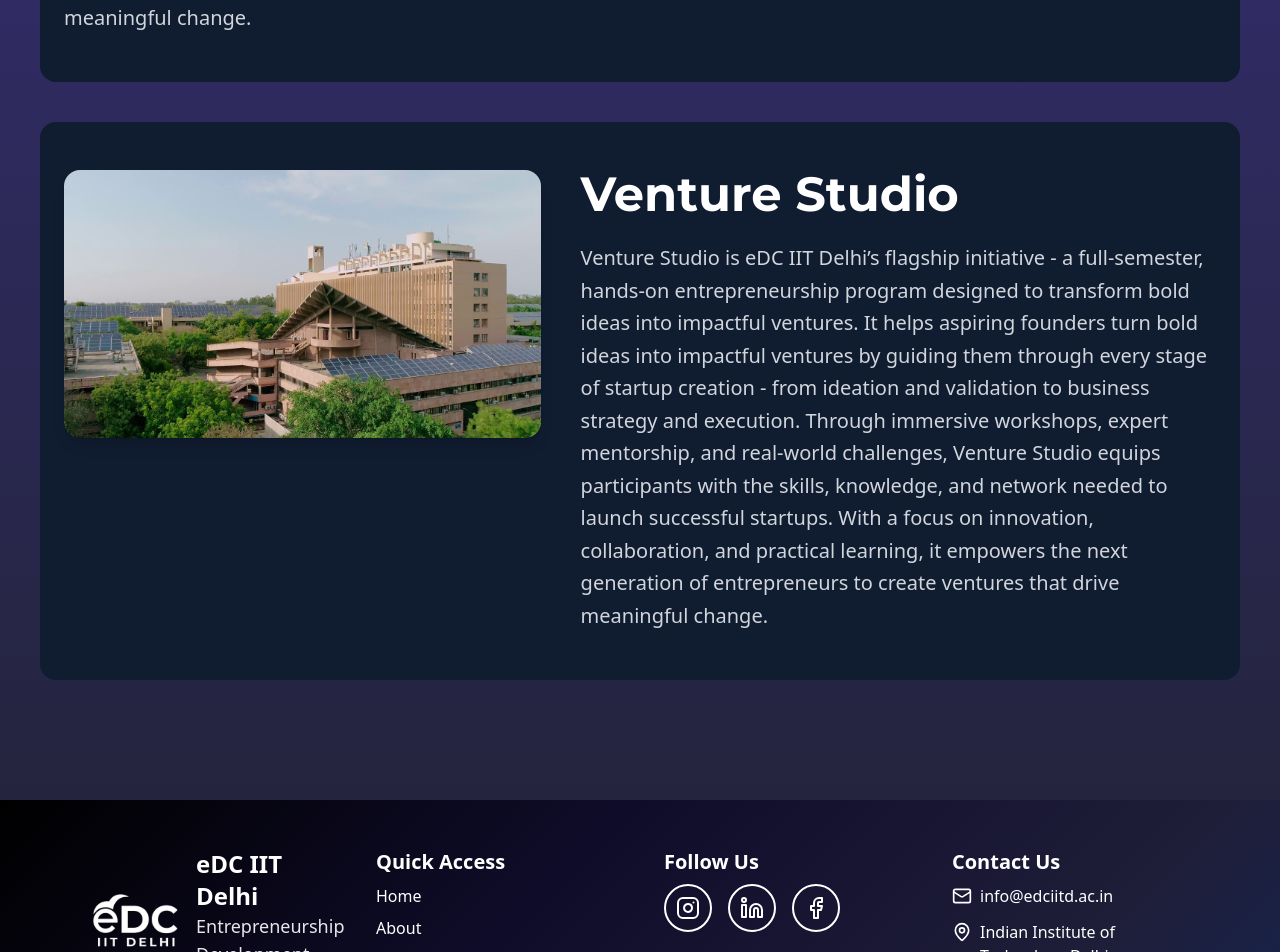
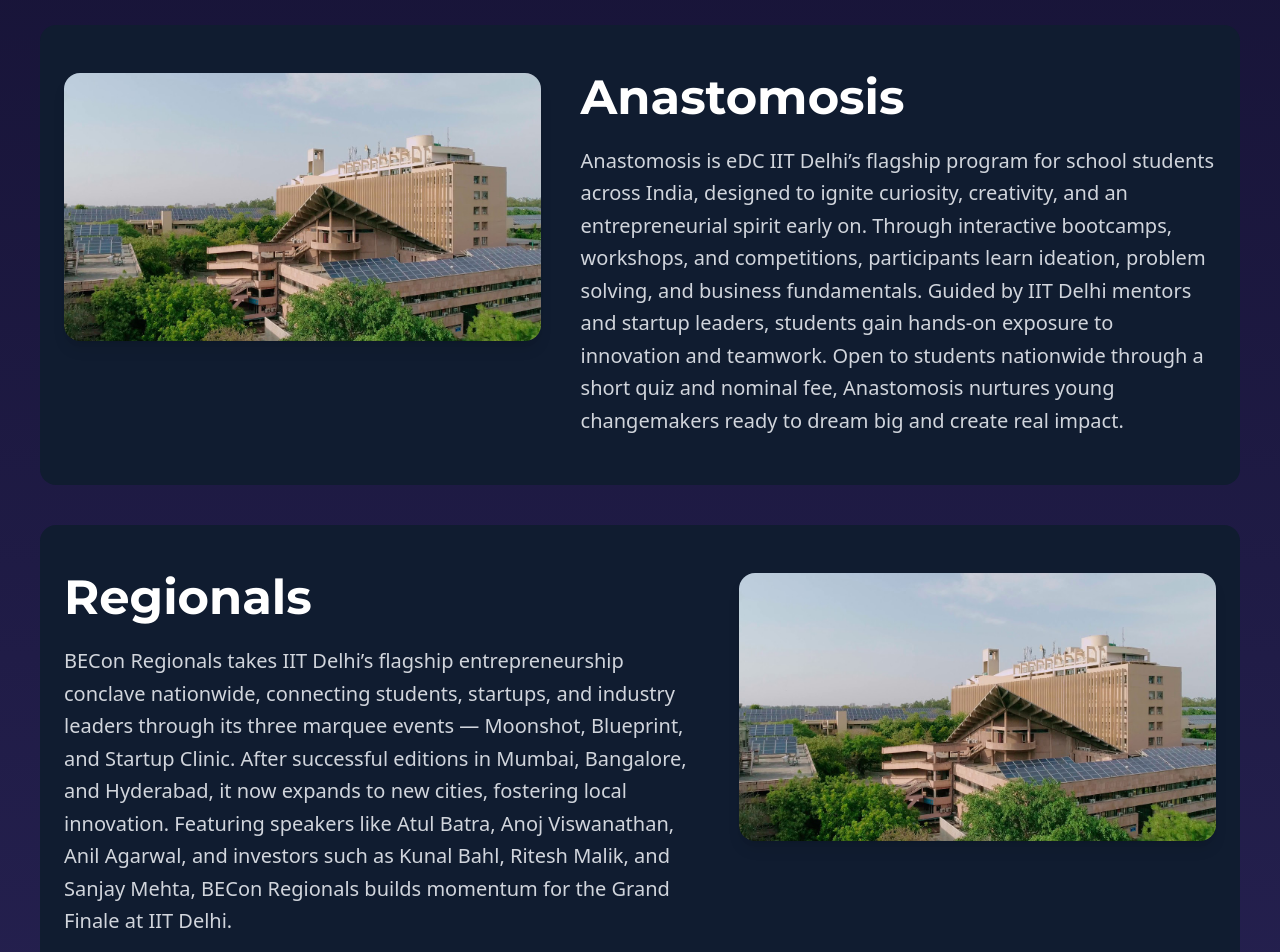
Before and after one commit to Prabhav2503/eDC, a React (Vite) app: page /initial in a window 1280 px wide. Shown: the part 820-1772 px from the top of the page. Built offline with nearby package versions, Linux system fonts and the light colour scheme.

Commit message:
update/updated initiative content

```diff
--- a/src/components/blogs.jsx
+++ b/src/components/blogs.jsx
@@ -90,7 +90,7 @@
 
 const Blogs = ({ JPG }) => {
   return (
-    <div className="w-full bg-[#0A0E1A] text-white py-16">
+    <div className="w-full bg-transparent text-white py-16">
       <div className="px-6 sm:px-8 md:px-12 lg:px-20">
         {/* Header Section */}
         <div className="text-center mb-12">
--- a/src/pages/Initiative.jsx
+++ b/src/pages/Initiative.jsx
@@ -1,17 +1,21 @@
 import React, { useEffect } from 'react';
 import IIT from '../assets/IIT.jpg';
-import {ArrowRight } from 'lucide-react';
 import { useInView } from 'react-intersection-observer';
-import Navbar from "../components/navbar";
+import Navbar from '../components/navbar';
 import initiatives from '../utility/initiative.jsx';
 
+const AboutSection = ({ image, title, description, reverse = false }) => {
+  const sectionClasses = reverse
+    ? 'w-full bg-[#101c30] rounded-2xl text-white py-12 px-6 flex flex-col lg:flex-row-reverse items-center justify-between gap-10'
+    : 'w-full bg-[#101c30] rounded-2xl text-white py-12 px-6 flex flex-col lg:flex-row items-center justify-between gap-10';
 
-const AboutHome = ({ image,title,description }) => {
   return (
-    <section className="w-full bg-[#101c30] rounded-2xl text-white py-12 px-6   flex flex-col lg:flex-row items-center justify-between gap-10 ">
-
-      <div className="w-full  flex flex-col justify-center lg:w-60/100 ">
-        <h2 className="text-4xl md:text-5xl font-bold mb-6 text-center lg:text-left" style={{ fontFamily: "Montserrat" }}>
+    <section className={sectionClasses}>
+      <div className="w-full flex flex-col justify-center lg:w-60/100">
+        <h2
+          className="text-4xl md:text-5xl font-bold mb-6 text-center lg:text-left"
+          style={{ fontFamily: 'Montserrat' }}
+        >
           {title}
         </h2>
         <p className="text-gray-300 text-base md:text-xl leading-relaxed text-center lg:text-left">
@@ -21,8 +25,8 @@
 
       <div className="w-full lg:w-45/100 flex justify-center self-start">
         <img
-          src={image}
-          alt="eDC IIT Delhi Team"
+          src={image || IIT}
+          alt={title}
           className="rounded-2xl shadow-lg w-full object-cover"
         />
       </div>
@@ -30,31 +34,7 @@
   );
 };
 
-const AboutHomeReverse = ({ image,title,description }) => {
-  return (
-    <section className="w-full bg-[#101c30] rounded-2xl text-white py-12 px-6   flex flex-col lg:flex-row-reverse items-center justify-between gap-10 ">
-
-      <div className="w-full  flex flex-col justify-center lg:w-60/100 ">
-        <h2 className="text-4xl md:text-5xl font-bold mb-6 text-center lg:text-left" style={{ fontFamily: "Montserrat" }}>
-          {title}
-        </h2>
-        <p className="text-gray-300 text-base md:text-xl leading-relaxed text-center lg:text-left">
-          {description}
-        </p>
-      </div>
-
-  <div className="w-full lg:w-45/100 flex justify-center self-start">
-        <img
-          src={image}
-          alt="eDC IIT Delhi Team"
-          className="rounded-2xl shadow-lg w-full object-cover"
-        />
-      </div>
-    </section>
-  );
-};
-
-const Initiative = ({ setShrink,shrink, SVGs }) => {
+const Initiative = ({ setShrink, shrink, SVGs }) => {
   const { ref, inView } = useInView();
 
   // Scroll to top when component mounts
@@ -63,15 +43,15 @@
   }, []);
 
   useEffect(() => {
-    console.log(inView);
-    setShrink(inView);
-  }, [inView]);
+    setShrink?.(inView);
+  }, [inView, setShrink]);
 
   return (
     <div>
-      <div className=" absolute top-0 w-full z-20">
+      <div className="absolute top-0 w-full z-20">
         <Navbar SVGs={SVGs} shrink={shrink} />
       </div>
+
       <div className="w-full bg-gradient-to-b from-[#0F0C29] via-[#302B63] to-[#24243E] text-white flex flex-col items-center justify-center px-10 py-30">
         {/* Heading */}
         <div className="text-center mb-14">
@@ -80,9 +60,18 @@
             Comprehensive programs designed to support every stage of your entrepreneurial journey
           </p>
         </div>
+
         <div className="w-full flex flex-col items-center justify-center gap-10" ref={ref}>
-        <AboutHome image={IIT} title="Venture Studio" description="Venture Studio is eDC IIT Delhi’s flagship initiative - a full-semester, hands-on entrepreneurship program designed to transform bold ideas into impactful ventures. It helps aspiring founders turn bold ideas into impactful ventures by guiding them through every stage of startup creation - from ideation and validation to business strategy and execution. Through immersive workshops, expert mentorship, and real-world challenges, Venture Studio equips participants with the skills, knowledge, and network needed to launch successful startups. With a focus on innovation, collaboration, and practical learning, it empowers the next generation of entrepreneurs to create ventures that drive meaningful change."/>
-        <AboutHomeReverse image={IIT} title="Venture Studio" description="Venture Studio is eDC IIT Delhi’s flagship initiative - a full-semester, hands-on entrepreneurship program designed to transform bold ideas into impactful ventures. It helps aspiring founders turn bold ideas into impactful ventures by guiding them through every stage of startup creation - from ideation and validation to business strategy and execution. Through immersive workshops, expert mentorship, and real-world challenges, Venture Studio equips participants with the skills, knowledge, and network needed to launch successful startups. With a focus on innovation, collaboration, and practical learning, it empowers the next generation of entrepreneurs to create ventures that drive meaningful change."/>
+          {Array.isArray(initiatives) &&
+            initiatives.map((item, idx) => (
+              <AboutSection
+                key={`${item.title || 'initiative'}-${idx}`}
+                title={item.title}
+                description={item.description}
+                image={item.image}
+                reverse={idx % 2 === 1}
+              />
+            ))}
         </div>
       </div>
     </div>
--- a/src/pages/Resource.jsx
+++ b/src/pages/Resource.jsx
@@ -10,7 +10,7 @@
   }, []);
 
   return (
-    <div className="min-h-screen bg-[#0A0E1A]">
+    <div className="min-h-screen bg-gradient-to-b from-[#0F0C29] via-[#302B63] to-[#24243E]">
       <div className="absolute top-0 w-full z-20">
         <Navbar SVGs={SVGs} shrink={true} />
       </div>
--- a/src/utility/initiative.jsx
+++ b/src/utility/initiative.jsx
@@ -3,45 +3,65 @@
 
 const initiatives = [
   {
-    title: 'Venture Studio',
-    description: 'Venture Studio is eDC IIT Delhi’s flagship initiative - a full-semester, hands-on entrepreneurship program designed to transform bold ideas into impactful ventures. It helps aspiring founders turn bold ideas into impactful ventures by guiding them through every stage of startup creation - from ideation and validation to business strategy and execution. Through weekly sessions, structured learning modules, and personalized guidance from distinguished IIT Delhi alumni such as Pawan Raj Kumar, Alok Mittal, and Vivek Srivastava, Venture Studio bridges the gap between academia and industry. Participants gain direct access to a vibrant ecosystem of mentors, investors, and industry leaders, helping them refine ideas, solve real-world problems, and bring their visions to life.Now in its third edition, Venture Studio continues to empower IIT Delhi students to think big, act bold, and build ventures that define the future of entrepreneurship in India',
-    image: IIT,
-  },
-  {
-    icon: <TrendingUp className="w-7 h-7 text-[#306ee8]" />,
-    title: 'Industry Connect',
-    description: 'Platform for aspiring entrepreneurs to present their startup ideas to a panel of investors, industry veterans, and successful entrepreneurs. Winners receive funding, mentorship, and invaluable feedback.',
-    image: IIT,
-    features: ['Seed funding opportunities', 'Investor connections', 'Media coverage', 'Incubation support'],
-  },
-  {
-    icon: <Users className="w-7 h-7 text-[#306ee8]" />,
-    title: 'Genesis',
-    description: 'Regular meetups, panel discussions, and social events designed to connect students with entrepreneurs, investors, and industry leaders. Build your professional network in a relaxed, engaging environment.',
-    image: IIT,
-    features: ['Meet successful founders', 'Industry insights', 'Career opportunities', 'Collaborative partnerships'],
-  },
-  {
-    icon: <GraduationCap className="w-7 h-7 text-[#306ee8]" />,
-    title: 'Kinesis',
-    description: 'Get paired with experienced entrepreneurs and industry professionals who provide personalized guidance on your startup journey. From ideation to scaling, our mentors have been there and done that.',
-    image: IIT,
-    features: ['1-on-1 mentoring sessions', 'Expert guidance', 'Strategic planning help', 'Long-term support'],
-  },
-  {
-    icon: <Rocket className="w-7 h-7 text-[#306ee8]" />,
-    title: 'Startup Incubator',
-    description: 'Comprehensive support system for early-stage startups including workspace, resources, funding connections, and operational guidance. Transform your idea into a viable business with our incubation program.',
-    image: IIT,
-    features: ['Co-working space', 'Legal & financial support', 'Tech infrastructure', 'Funding assistance'],
-  },
-  {
-    icon: <Briefcase className="w-7 h-7 text-[#306ee8]" />,
-    title: 'Workshop Series',
-    description: 'Hands-on training sessions covering essential entrepreneurial skills like business planning, financial modeling, marketing, product development, and more. Learn from practitioners and apply concepts immediately.',
-    image: IIT,
-    features: ['Expert instructors', 'Practical learning', 'Certificates', 'Networking sessions'],
-  },
+  title: 'Venture Studio',
+  description: 'Venture Studio is eDC IIT Delhi’s flagship semester-long entrepreneurship program that transforms bold ideas into real ventures. Through structured modules, mentorship, and guidance from leading IIT Delhi alumni and investors like Pawan Raj Kumar, Alok Mittal, and Vivek Srivastava, it bridges the gap between academia and industry. Now in its third edition, Venture Studio empowers students to ideate, validate, and execute impactful startups, driving the next generation of innovation and entrepreneurship in India.',
+  image: '',
+},
+
+{
+  title: 'Anastomosis',
+  description: 'Anastomosis is eDC IIT Delhi’s flagship program for school students across India, designed to ignite curiosity, creativity, and an entrepreneurial spirit early on. Through interactive bootcamps, workshops, and competitions, participants learn ideation, problem solving, and business fundamentals. Guided by IIT Delhi mentors and startup leaders, students gain hands-on exposure to innovation and teamwork. Open to students nationwide through a short quiz and nominal fee, Anastomosis nurtures young changemakers ready to dream big and create real impact.',
+  image: '',
+},
+
+{
+  title: 'Regionals',
+  description: 'BECon Regionals takes IIT Delhi’s flagship entrepreneurship conclave nationwide, connecting students, startups, and industry leaders through its three marquee events — Moonshot, Blueprint, and Startup Clinic. After successful editions in Mumbai, Bangalore, and Hyderabad, it now expands to new cities, fostering local innovation. Featuring speakers like Atul Batra, Anoj Viswanathan, Anil Agarwal, and investors such as Kunal Bahl, Ritesh Malik, and Sanjay Mehta, BECon Regionals builds momentum for the Grand Finale at IIT Delhi.',
+  image: '',
+},
+
+{
+  title: 'Moonshot',
+  description: 'Moonshot is eDC IIT Delhi’s flagship startup funding showcase – our version of Shark Tank where early-stage startups pitch to top investors, VCs, and incubators. Since 2021, it has become a premier platform for securing funding, mentorship, and visibility. Featuring 50+ investors and founders, including Alok Mittal, Atul Batra, Pawan Kumar, and Anoj Viswanathan, Moonshot empowers young entrepreneurs to refine ideas, gain real-world feedback, and turn bold visions into impactful ventures on a national stage.',
+  image: '',
+},
+
+{
+  title: 'Blueprint',
+  description: 'Blueprint is eDC IIT Delhi’s flagship Business Plan Competition under the BECon Regionals campaign and aims to empower aspiring entrepreneurs to showcase innovative ideas and business models. Spanning multiple cities, it unites students, startups, and innovators nationwide to compete and collaborate. Participants gain mentorship from industry leaders, investor networking, and hands-on workshops to refine their ventures. With prizes and perks worth ₹1 Cr+, Blueprint serves as the ultimate launchpad where creativity meets strategy and bold ideas evolve into successful startups.',
+  image: '',
+},
+
+{
+  title: 'Startup Clinic',
+  description: 'Startup Clinic is eDC IIT Delhi’s high-impact mentorship program crafted to help early-stage founders refine, validate, and accelerate their ventures. It offers one-on-one guidance from seasoned entrepreneurs, investors, and domain experts who share actionable insights and real-world feedback. Participants gain access to exclusive mentorship sessions, investor insights, and networking opportunities that fast-track their startup journey. Whether you’re building your first prototype or seeking market fit, Startup Clinic helps you take confident steps toward building a successful venture.',
+  image: '',
+},
+
+{
+  title: 'Thesis to Venture',
+  description: '',
+  image: '',
+},
+
+{
+  title: 'Kinesis',
+  description: 'Kinesis is eDC IIT Delhi’s flagship skill-building initiative designed to help students transform innovative ideas into real ventures. Through Hackathons and Case Competitions students are challenged to think fast, innovate under pressure, and present scalable business ideas. The Skill-Building Workshops focus on MVP creation, AI-based solutions, and essential entrepreneurial skills from problem-solving to pitching. Musketeers, a tailored programme for first-year students, pairs them with mentors who guide them through the process of building and refining their first startup idea. Together, Kinesis empowers students to think boldly and create impact through innovation.',
+  image: '',
+},
+
+{
+  title: 'Genesis',
+  description: 'Genesis is eDC IIT Delhi’s pre-incubation program designed to empower early-stage startups beyond the IIT Delhi campus. It offers personalized mentorship from IIT Delhi faculty, industry experts, and successful entrepreneurs, helping founders refine their ideas into scalable ventures. Startups gain exclusive networking access to early-stage VCs, angel investors, and corporate leaders, along with hands-on workshops on business planning, pitching, financial modeling, legal compliance, and marketing strategy. With the prestige of eDC and IIT Delhi’s brand, Genesis provides the perfect platform for innovators to grow, connect, and make an impact. If you have the vision and drive, Genesis is your launchpad to build what’s next.',
+  image: '',
+},
+
+{
+  title: 'Industry Connect',
+  description: 'Industry Connect by eDC IIT Delhi bridges academia and industry through two key initiatives – Trend Talks and Industry Visits. Trend Talks are closed-room, Harvard-style discussions on emerging trends, market shifts, and technologies, fostering critical thinking and innovation. Industry Visits offer selected students firsthand exposure to real-world operations at companies like Vecmocon Technologies, Tsuyo Pvt. Ltd., and Chakr Innovations, enabling them to engage with professionals, understand challenges, and explore how ideas evolve into impactful, scalable solutions.',
+  image: '',
+},
+
 ];
 
 
```
Also changed, not shown: src/components/aboutus.jsx (+3 -40 lines). Lines whose indentation alone changed are shown as unchanged.
